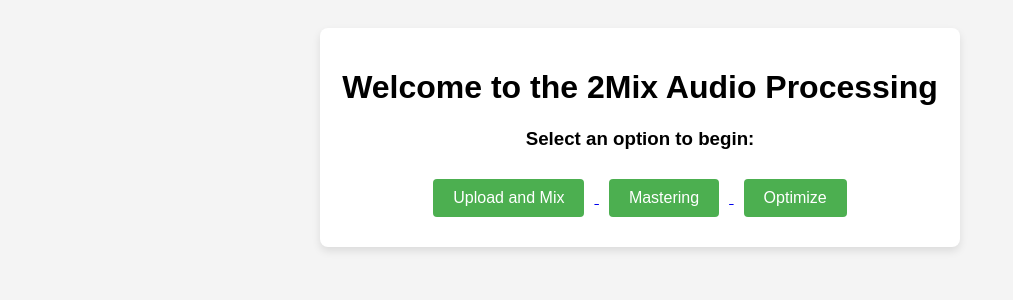
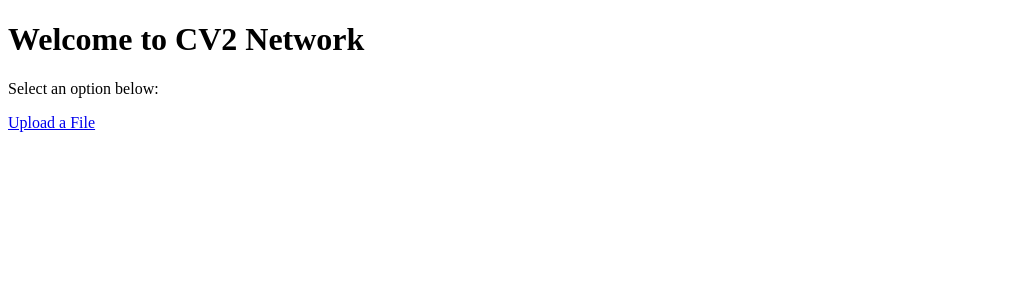
Before and after one commit to gamvnpga/a, a Flask app: page / in a window 1280 px wide. Shown: the top 300 px of the page, without its empty margins (0-1013 px from the left). Run offline with Flask 3, Linux system fonts and the light colour scheme.

Commit message:
Update home.html

```diff
--- a/templates/home.html
+++ b/templates/home.html
@@ -3,24 +3,11 @@
 <head>
     <meta charset="UTF-8">
     <meta name="viewport" content="width=device-width, initial-scale=1.0">
-    <title>2Mix Audio Processing</title>
-    <link rel="stylesheet" href="{{ url_for('static', filename='css/style.css') }}">
+    <title>CV2 Network</title>
 </head>
 <body>
-    <div class="container">
-        <h1>Welcome to the 2Mix Audio Processing</h1>
-        <h3>Select an option to begin:</h3>
-        <div class="button-group">
-            <a href="{{ url_for('upload') }}">
-                <button class="button">Upload and Mix</button>
-            </a>
-            <a href="{{ url_for('upload') }}">
-                <button class="button">Mastering</button>
-            </a>
-            <a href="{{ url_for('upload') }}">
-                <button class="button">Optimize</button>
-            </a>
-        </div>
-    </div>
+    <h1>Welcome to CV2 Network</h1>
+    <p>Select an option below:</p>
+    <a href="/upload">Upload a File</a>
 </body>
 </html>
```
